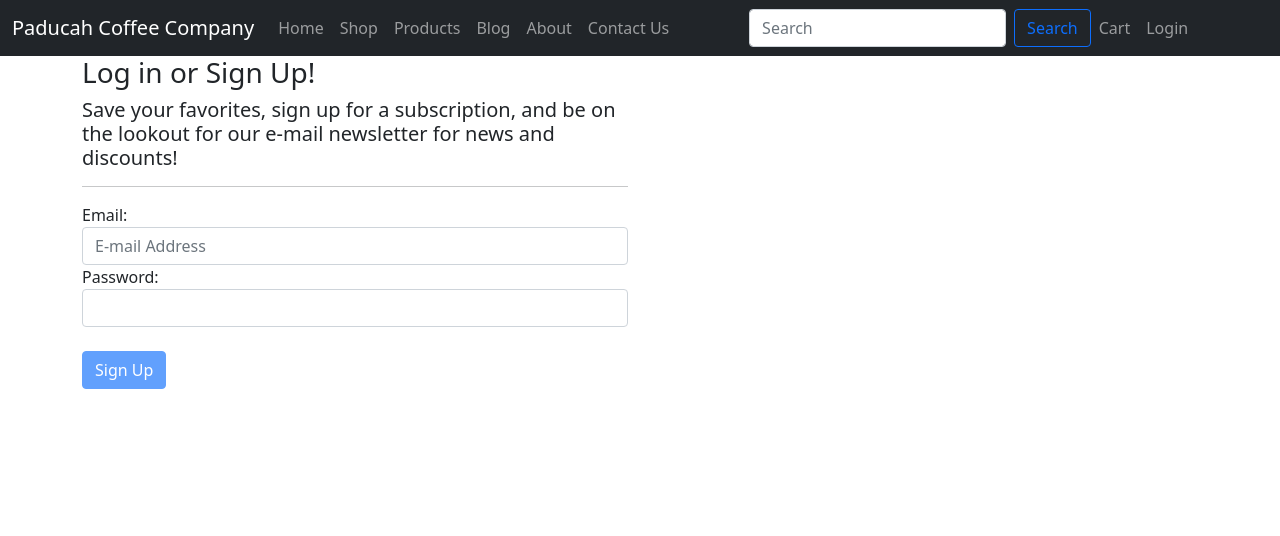
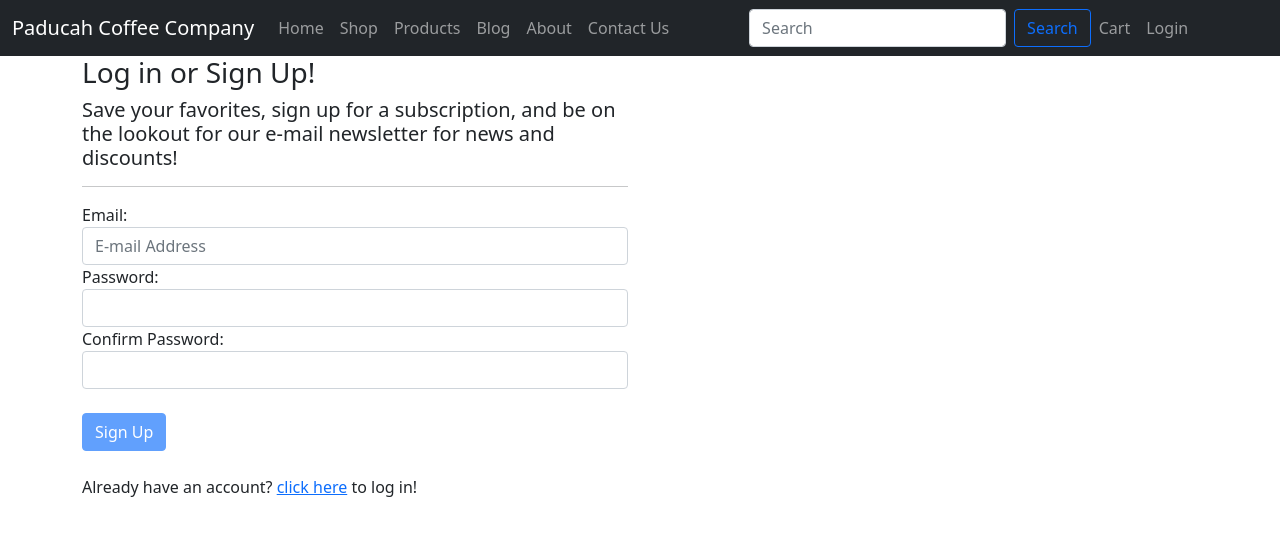
Before and after one commit to sporkupine/Paducah-Coffee-Site, an Angular app: page /auth in a window 1280 px wide. Shown: the top 536 px of the page. Built offline with nearby package versions, Linux system fonts and the light colour scheme.

Commit message:
login works

```diff
--- a/src/app/auth/auth.component.html
+++ b/src/app/auth/auth.component.html
@@ -6,7 +6,59 @@
         Save your favorites, sign up for a subscription, and be on the lookout
         for our e-mail newsletter for news and discounts!
       </h5>
-      <hr>
+      <hr />
+      <div class="signup" *ngIf="!loginMode">
+        <form #authForm="ngForm" (ngSubmit)="onSubmit(authForm)">
+          <div class="form-group">
+            <label for="email">Email:</label>
+            <input
+              type="email"
+              id="email"
+              name="email"
+              class="form-control"
+              ngModel
+              required
+              email
+              placeholder="E-mail Address"
+            />
+          </div>
+
+          <div class="form-group">
+            <label for="password">Password:</label>
+            <input
+              class="form-control"
+              type="password"
+              id="password"
+              name="password"
+              ngModel
+              required
+              minlength="6"
+            />
+          </div>
+          <div class="form-group">
+            <label for="passwordConfirm">Confirm Password:</label>
+            <input
+              type="password"
+              id="passwordConfirm"
+              name="passwordConfirm"
+              ngModel
+              class="form-control"
+            />
+          </div>
+          <br />
+          <div>
+            <button
+              class="btn btn-primary"
+              id="submitButton"
+              type="submit"
+              [disabled]="authForm.invalid"
+            >
+              Sign Up
+            </button>
+          </div>
+        </form>
+      </div>
+      <div class="login" *ngIf="loginMode">
         <form #authForm="ngForm" (ngSubmit)="onSubmit(authForm)">
           <div class="form-group">
             <label for="email">Email:</label>
@@ -42,10 +94,24 @@
               type="submit"
               [disabled]="authForm.invalid"
             >
-            Sign Up
+              Log In
             </button>
           </div>
         </form>
       </div>
     </div>
+    <div>
+      <br />
+      <p>
+        Already have an account?
+        <a
+          class="link-primary"
+          style="cursor: pointer"
+          (click)="loginMode = !loginMode"
+          >click here</a
+        >
+        to log in!
+      </p>
     </div>
+  </div>
+</div>
--- a/src/app/auth/auth.component.ts
+++ b/src/app/auth/auth.component.ts
@@ -1,4 +1,3 @@
-import { HttpClient } from '@angular/common/http';
 import { Component, OnInit } from '@angular/core';
 import { NgForm } from '@angular/forms';
 
@@ -10,6 +9,7 @@ import { AuthService } from './auth.service';
   styleUrls: ['./auth.component.css'],
 })
 export class AuthComponent implements OnInit {
+  loginMode: boolean = false;
 
   constructor(private authService: AuthService) {}
 
@@ -20,15 +20,27 @@ export class AuthComponent implements OnInit {
     const email = form.value.email;
     const password = form.value.password;
 
-    this.authService.signup(email, password).subscribe(responseData => {
-      console.log(responseData);
-
-    }, error => {
-      console.log(error);
-    });
+    if (this.loginMode) {
+      this.authService.login(email, password).subscribe(
+        (responseData) => {
+          console.log(responseData);
+        },
+        (error) => {
+          console.log(error);
+        }
+      );
+    } else {
+      this.authService.signup(email, password).subscribe(
+        (responseData) => {
+          console.log(responseData);
+        },
+        (error) => {
+          console.log(error);
+        }
+      );
+    }
 
     form.reset();
-
   }
 
   ngOnInit(): void {}
```
Lines whose indentation alone changed are shown as unchanged.
